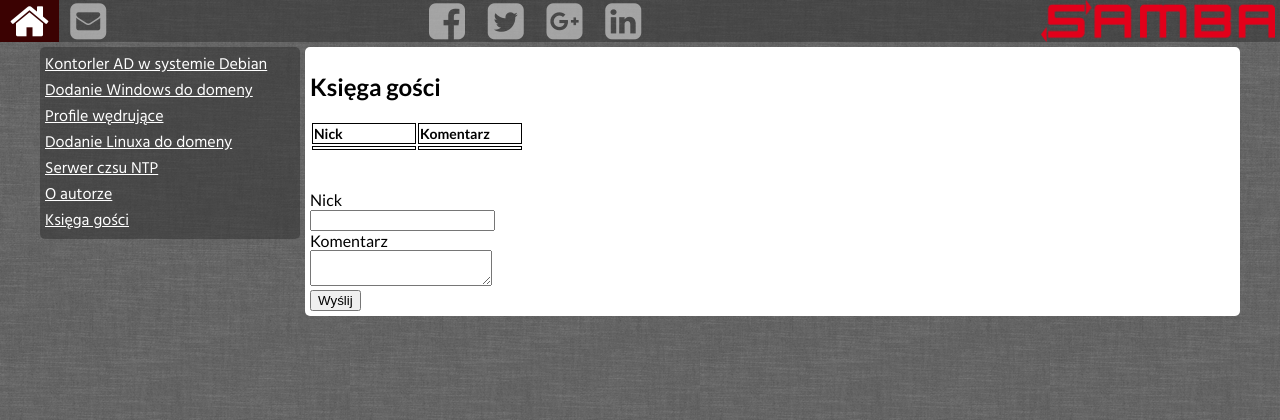
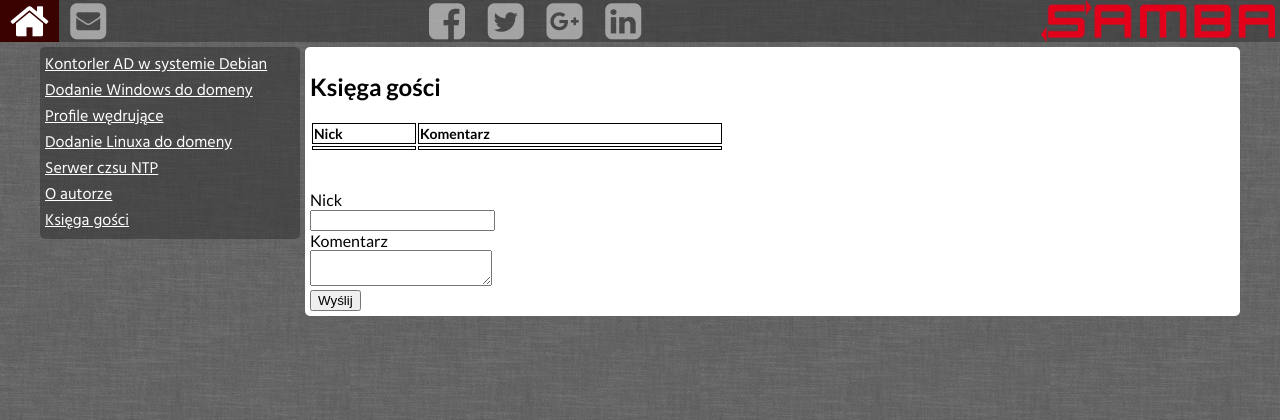
Before and after one commit to zbyszeg/samba.org.pl, a PHP site: page /index.php?s=ksiega in a window 1280 px wide. Shown: the top 420 px of the page. Run offline with PHP 8.4, Linux system fonts and the light colour scheme; data that the repository does not hold is empty.

Commit message:
Cosmetic changes

```diff
--- a/css/style.css
+++ b/css/style.css
@@ -220,6 +220,5 @@ td
 {
    border: 1px solid black;
    font-size: 12px;
-   width: 100px;
    text-align: left;
 }
--- a/index.php
+++ b/index.php
@@ -51,7 +51,7 @@
 			<?php
 				$page = isset($_GET['s']) ? basename($_GET['s']) : 'czas';
 
-				$file = 'main/' . $page . '.php';
+				$file = 'main/'.$page.'.php';
 
 				include $file;
 			?>
--- a/pokazwpisy.php
+++ b/pokazwpisy.php
@@ -7,8 +7,8 @@
 <h1>Księga gości</h1>
 <table>
 	<tr>
-		<td><span style="font-size: 14px; font-weight: 700">Nick</span></td>
-		<td><span style="font-size: 14px; font-weight: 700">Komentarz</span></td>
+		<td style="width: 100px"><span style="font-size: 14px; font-weight: 700">Nick</span></td>
+		<td style="width: 300px"><span style="font-size: 14px; font-weight: 700">Komentarz</span></td>
 	</tr>
 	<?php
 		$plik = file("dane.dat");
```
Also changed, not shown: 1 other file.
